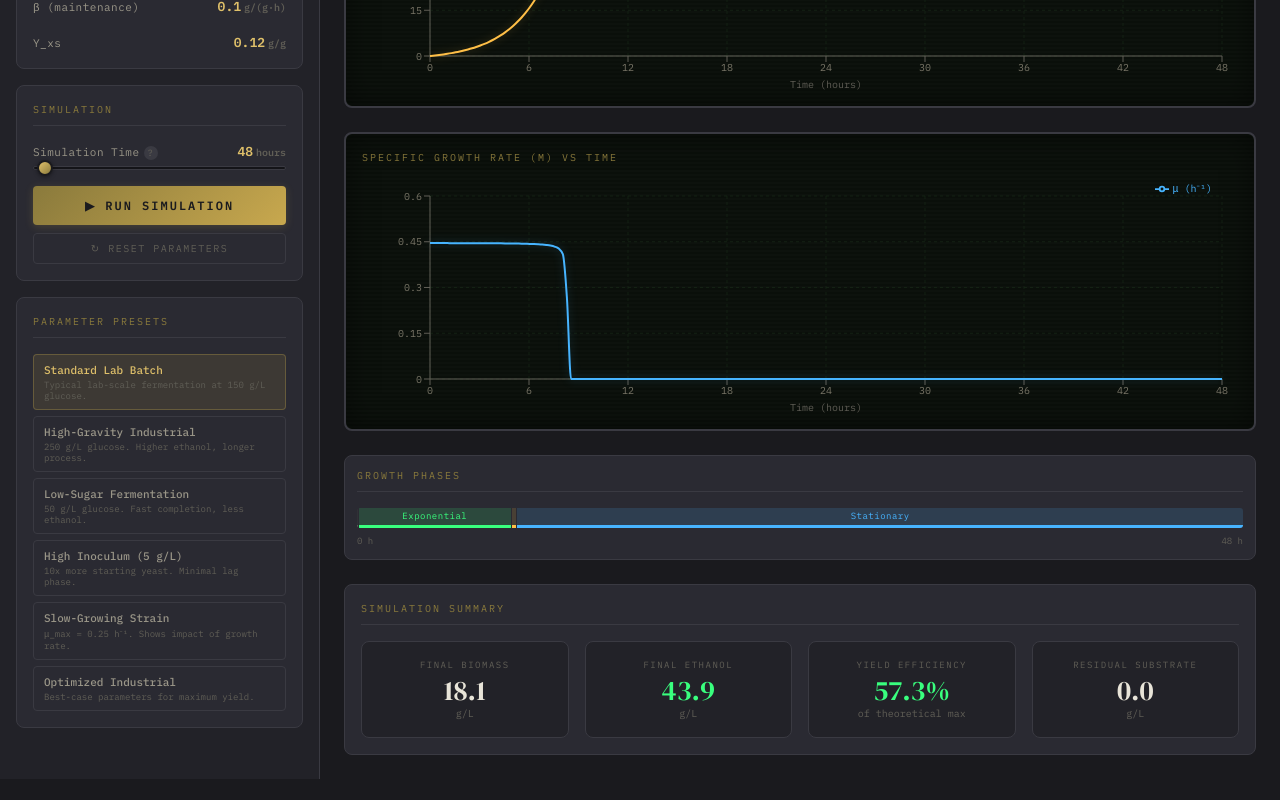
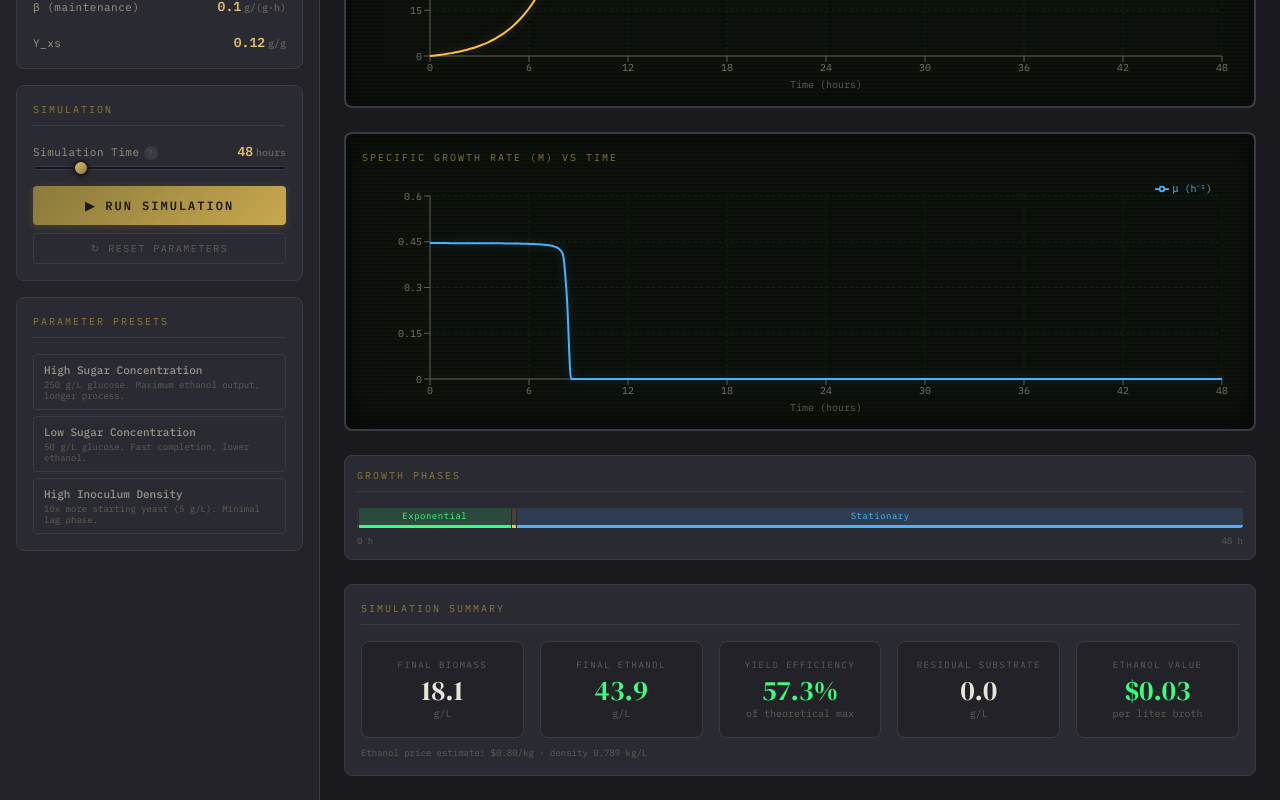
Before and after one commit to WisdomLota/fermentationSimulation, a React (Vite) app in the folder client/: page / in a window 1280 px wide. Shown: the part 621-1421 px from the top of the page. Before the commit the page ends 1400 px from the top, so only its background shows below. Built offline with nearby package versions, Linux system fonts and the light colour scheme.

Commit message:
preset restructuring and other modifications

```diff
--- a/client/src/App.tsx
+++ b/client/src/App.tsx
@@ -55,9 +55,10 @@ function App() {
   const handleConditionsChange = useCallback((key: string, value: number) => {
     setConditions(prev => ({ ...prev, [key]: value }));
   }, []);
+  const maxTimeForMode = mode === 'batch' ? 168 : mode === 'fed-batch' ? 720 : 2160;
   const handleConfigChange = useCallback((key: string, value: number) => {
-    setConfig(prev => ({ ...prev, [key]: value }));
-  }, []);
+    setConfig(prev => ({ ...prev, [key]: key === 'totalTime' ? Math.min(value, maxTimeForMode) : value }));
+  }, [maxTimeForMode]);
   const handleFbChange = useCallback((key: string, value: number) => {
     setFbConfig(prev => ({ ...prev, [key]: value }));
   }, []);
@@ -71,8 +72,10 @@ function App() {
     setFbConfig(DEFAULT_FEDBATCH_CONFIG);
     setCstConfig(DEFAULT_CONTINUOUS_CONFIG);
   }, []);
-  const handlePresetSelect = useCallback((k: KineticParams, c: ReactorConditions, cfg: SimConfig) => {
+  const handlePresetSelect = useCallback((k: KineticParams, c: ReactorConditions, cfg: SimConfig, fb?: FedBatchConfig, cst?: ContinuousConfig) => {
     setKinetics(k); setConditions(c); setConfig(cfg);
+    if (fb) setFbConfig(fb);
+    if (cst) setCstConfig(cst);
   }, []);
 
   // Mode label for header
@@ -98,7 +101,8 @@ function App() {
       </header>
 
       <ControlPanel
-        mode={mode} kinetics={kinetics} conditions={conditions} config={config}
+        mode={mode} kinetics={kinetics} conditions={conditions}
+        config={{ ...config, totalTime: Math.min(config.totalTime, maxTimeForMode) }}
         onModeChange={setMode}
         onKineticsChange={handleKineticsChange}
         onConditionsChange={handleConditionsChange}
--- a/client/src/components/ConcentrationChart.tsx
+++ b/client/src/components/ConcentrationChart.tsx
@@ -108,6 +108,7 @@ export const ConcentrationChart: React.FC<ConcentrationChartProps> = ({
           <YAxis
             stroke="#605e56"
             tick={{ fill: '#7a7668', fontSize: 10, fontFamily: '"IBM Plex Mono", monospace' }}
+            domain={curves.some(c => c.key === 'substrate') ? [0, 250] : ['auto', 'auto']}
           />
           <Tooltip content={<CustomTooltip />} />
           <Legend
--- a/client/src/components/ControlPanel.tsx
+++ b/client/src/components/ControlPanel.tsx
@@ -146,6 +146,7 @@ export const ControlPanel: React.FC<ControlPanelProps> = ({
           name="totalTime"
           value={config.totalTime}
           {...PARAM_RANGES.totalTime}
+          max={mode === 'batch' ? 168 : mode === 'fed-batch' ? 720 : 2160}
           onChange={(_, v) => onConfigChange('totalTime', v)}
         />
 
--- a/client/src/components/ModeControls.tsx
+++ b/client/src/components/ModeControls.tsx
@@ -22,31 +22,31 @@ export const FedBatchControls: React.FC<FedBatchControlsProps> = ({ config, onCh
     <div className="section-header">Fed-batch parameters</div>
     <ParameterSlider
       name="feedRate" label="Feed rate" value={config.feedRate}
-      min={0.01} max={0.5} step={0.01} unit="L/h"
+      min={100} max={5000} step={100} unit="L/h"
       tooltip="Volume of fresh substrate added per hour."
       onChange={(_, v) => onChange('feedRate', v)}
     />
     <ParameterSlider
       name="feedSubstrate" label="Feed concentration" value={config.feedSubstrate}
-      min={100} max={800} step={10} unit="g/L"
-      tooltip="Glucose concentration in the feed stream."
+      min={100} max={250} step={10} unit="g/L"
+      tooltip="Glucose concentration in feed. Max 250 g/L (inhibition limit)."
       onChange={(_, v) => onChange('feedSubstrate', v)}
     />
     <ParameterSlider
       name="initialVolume" label="Initial volume" value={config.initialVolume}
-      min={0.5} max={5} step={0.1} unit="L"
+      min={10000} max={50000} step={5000} unit="L"
       tooltip="Starting reactor volume before feeding begins."
       onChange={(_, v) => onChange('initialVolume', v)}
     />
     <ParameterSlider
       name="maxVolume" label="Max volume" value={config.maxVolume}
-      min={1} max={10} step={0.5} unit="L"
+      min={50000} max={100000} step={10000} unit="L"
       tooltip="Feed stops when reactor reaches this volume."
       onChange={(_, v) => onChange('maxVolume', v)}
     />
     <ParameterSlider
       name="feedStartTime" label="Feed start time" value={config.feedStartTime}
-      min={0} max={48} step={1} unit="h"
+      min={0} max={72} step={1} unit="h"
       tooltip="Hour when feeding begins. Before this, reactor runs as batch."
       onChange={(_, v) => onChange('feedStartTime', v)}
     />
@@ -76,8 +76,8 @@ export const ContinuousControls: React.FC<ContinuousControlsProps> = ({ config,
       />
       <ParameterSlider
         name="feedSubstrate" label="Feed concentration" value={config.feedSubstrate}
-        min={20} max={300} step={5} unit="g/L"
-        tooltip="Substrate concentration in the feed."
+        min={20} max={250} step={5} unit="g/L"
+        tooltip="Substrate concentration in feed. Max 250 g/L (inhibition limit)."
         onChange={(_, v) => onChange('feedSubstrate', v)}
       />
       <ParameterSlider
--- a/client/src/components/PresetSelector.tsx
+++ b/client/src/components/PresetSelector.tsx
@@ -7,7 +7,7 @@
  */
 
 import { useState } from 'react';
-import type { KineticParams, ReactorConditions, SimConfig } from '../types/simulation';
+import type { KineticParams, ReactorConditions, SimConfig, FedBatchConfig, ContinuousConfig } from '../types/simulation';
 
 interface Preset {
   id: string;
@@ -17,56 +17,43 @@ interface Preset {
   kinetics: KineticParams;
   conditions: ReactorConditions;
   config: SimConfig;
+  fedBatch?: FedBatchConfig;
+  continuous?: ContinuousConfig;
 }
 
 // Presets embedded client-side (mirrors server/src/routes/presets.ts)
 const PRESETS: Preset[] = [
   {
-    id: 'default', name: 'Standard Lab Batch', category: 'standard',
-    description: 'Typical lab-scale fermentation at 150 g/L glucose.',
-    kinetics: { muMax: 0.45, Ks: 1.5, alpha: 2.2, beta: 0.1, Yxs: 0.12, Yps: 0.46 },
-    conditions: { temperature: 30, pH: 4.8, S0: 150, X0: 0.5, P0: 0 },
-    config: { totalTime: 48, dt: 0.05 },
-  },
-  {
-    id: 'high-gravity', name: 'High-Gravity Industrial', category: 'industrial',
-    description: '250 g/L glucose. Higher ethanol, longer process.',
+    id: 'high-sugar', name: 'High Sugar Concentration', category: 'industrial',
+    description: '250 g/L glucose. Maximum ethanol output, longer process.',
     kinetics: { muMax: 0.38, Ks: 2.0, alpha: 2.5, beta: 0.08, Yxs: 0.10, Yps: 0.44 },
     conditions: { temperature: 33.0, pH: 4.5, S0: 250, X0: 1.0, P0: 0 },
     config: { totalTime: 72, dt: 0.05 },
+    fedBatch: { feedRate: 800, feedSubstrate: 250, initialVolume: 50000, maxVolume: 150000, feedStartTime: 8 },
+    continuous: { dilutionRate: 0.10, feedSubstrate: 250, batchStartupTime: 18 },
   },
   {
-    id: 'low-sugar', name: 'Low-Sugar Fermentation', category: 'standard',
-    description: '50 g/L glucose. Fast completion, less ethanol.',
+    id: 'low-sugar', name: 'Low Sugar Concentration', category: 'standard',
+    description: '50 g/L glucose. Fast completion, lower ethanol.',
     kinetics: { muMax: 0.48, Ks: 1.2, alpha: 2.0, beta: 0.12, Yxs: 0.14, Yps: 0.47 },
     conditions: { temperature: 30.0, pH: 5.0, S0: 50, X0: 0.5, P0: 0 },
     config: { totalTime: 24, dt: 0.05 },
+    fedBatch: { feedRate: 300, feedSubstrate: 150, initialVolume: 30000, maxVolume: 80000, feedStartTime: 4 },
+    continuous: { dilutionRate: 0.20, feedSubstrate: 50, batchStartupTime: 8 },
   },
   {
-    id: 'high-inoculum', name: 'High Inoculum (5 g/L)', category: 'research',
-    description: '10x more starting yeast. Minimal lag phase.',
+    id: 'high-inoculum', name: 'High Inoculum Density', category: 'research',
+    description: '10x more starting yeast (5 g/L). Minimal lag phase.',
     kinetics: { muMax: 0.45, Ks: 1.5, alpha: 2.2, beta: 0.1, Yxs: 0.12, Yps: 0.46 },
-    conditions: { temperature: 32.5, pH: 4.8, S0: 150, X0: 5.0, P0: 0 },
+    conditions: { temperature: 30.0, pH: 4.8, S0: 150, X0: 5.0, P0: 0 },
     config: { totalTime: 36, dt: 0.05 },
-  },
-  {
-    id: 'slow-grower', name: 'Slow-Growing Strain', category: 'research',
-    description: 'μ_max = 0.25 h⁻¹. Shows impact of growth rate.',
-    kinetics: { muMax: 0.25, Ks: 3.0, alpha: 2.8, beta: 0.15, Yxs: 0.10, Yps: 0.44 },
-    conditions: { temperature: 30.0, pH: 4.8, S0: 150, X0: 0.5, P0: 0 },
-    config: { totalTime: 72, dt: 0.05 },
-  },
-  {
-    id: 'optimized', name: 'Optimized Industrial', category: 'industrial',
-    description: 'Best-case parameters for maximum yield.',
-    kinetics: { muMax: 0.50, Ks: 1.0, alpha: 2.0, beta: 0.05, Yxs: 0.13, Yps: 0.48 },
-    conditions: { temperature: 34.0, pH: 4.7, S0: 180, X0: 1.0, P0: 0 },
-    config: { totalTime: 48, dt: 0.05 },
+    fedBatch: { feedRate: 500, feedSubstrate: 200, initialVolume: 50000, maxVolume: 120000, feedStartTime: 3 },
+    continuous: { dilutionRate: 0.15, feedSubstrate: 100, batchStartupTime: 6 },
   },
 ];
 
 interface PresetSelectorProps {
-  onSelect: (kinetics: KineticParams, conditions: ReactorConditions, config: SimConfig) => void;
+  onSelect: (kinetics: KineticParams, conditions: ReactorConditions, config: SimConfig, fedBatch?: FedBatchConfig, continuous?: ContinuousConfig) => void;
 }
 
 export const PresetSelector: React.FC<PresetSelectorProps> = ({ onSelect }) => {
@@ -74,7 +61,7 @@ export const PresetSelector: React.FC<PresetSelectorProps> = ({ onSelect }) => {
 
   const handleSelect = (preset: Preset) => {
     setActiveId(preset.id);
-    onSelect(preset.kinetics, preset.conditions, preset.config);
+    onSelect(preset.kinetics, preset.conditions, preset.config, preset.fedBatch, preset.continuous);
   };
 
   return (
--- a/client/src/components/SummaryPanel.tsx
+++ b/client/src/components/SummaryPanel.tsx
@@ -17,7 +17,7 @@ export const SummaryPanel: React.FC<SummaryPanelProps> = ({ summary }) => {
   return (
     <div className="panel-section">
       <div className="section-header">Simulation Summary</div>
-      <div className="summary-grid">
+      <div className="summary-grid" style={{ gridTemplateColumns: 'repeat(5, 1fr)' }}>
         <div className="summary-card">
           <div className="summary-label">Final Biomass</div>
           <div className="summary-value">
@@ -49,6 +49,23 @@ export const SummaryPanel: React.FC<SummaryPanelProps> = ({ summary }) => {
           </div>
           <div className="summary-unit">g/L</div>
         </div>
+
+        <div className="summary-card">
+          <div className="summary-label">Ethanol Value</div>
+          <div className="summary-value highlight">
+            ${(summary.finalEthanol * 0.789 * 0.80 / 1000).toFixed(2)}
+          </div>
+          <div className="summary-unit">per liter broth</div>
+        </div>
+      </div>
+
+      <div style={{
+        marginTop: '8px',
+        fontFamily: 'var(--font-mono)',
+        fontSize: '9px',
+        color: 'var(--text-muted)',
+      }}>
+        Ethanol price estimate: $0.80/kg · density 0.789 kg/L
       </div>
     </div>
   );
--- a/client/src/types/simulation.ts
+++ b/client/src/types/simulation.ts
@@ -86,9 +86,9 @@ export const PARAM_RANGES: Record<string, ParameterRange> = {
     tooltip: 'Optimal range: 4.5–5.0. Below 3.5 inhibits growth.',
   },
   S0: {
-    min: 10, max: 300, step: 5, default: 150,
+    min: 10, max: 250, step: 5, default: 150,
     unit: 'g/L', label: 'Initial Substrate',
-    tooltip: 'Glucose concentration. High-gravity: 150–300 g/L.',
+    tooltip: 'Glucose concentration. Max 250 g/L (substrate inhibition above this).',
   },
   X0: {
     min: 0.1, max: 10, step: 0.1, default: 0.5,
@@ -138,10 +138,10 @@ export interface FedBatchConfig {
 }
 
 export const DEFAULT_FEDBATCH_CONFIG: FedBatchConfig = {
-  feedRate: 0.1,
+  feedRate: 500,
   feedSubstrate: 500,
-  initialVolume: 1.0,
-  maxVolume: 3.0,
+  initialVolume: 50000,
+  maxVolume: 150000,
   feedStartTime: 6,
 };
 
```
